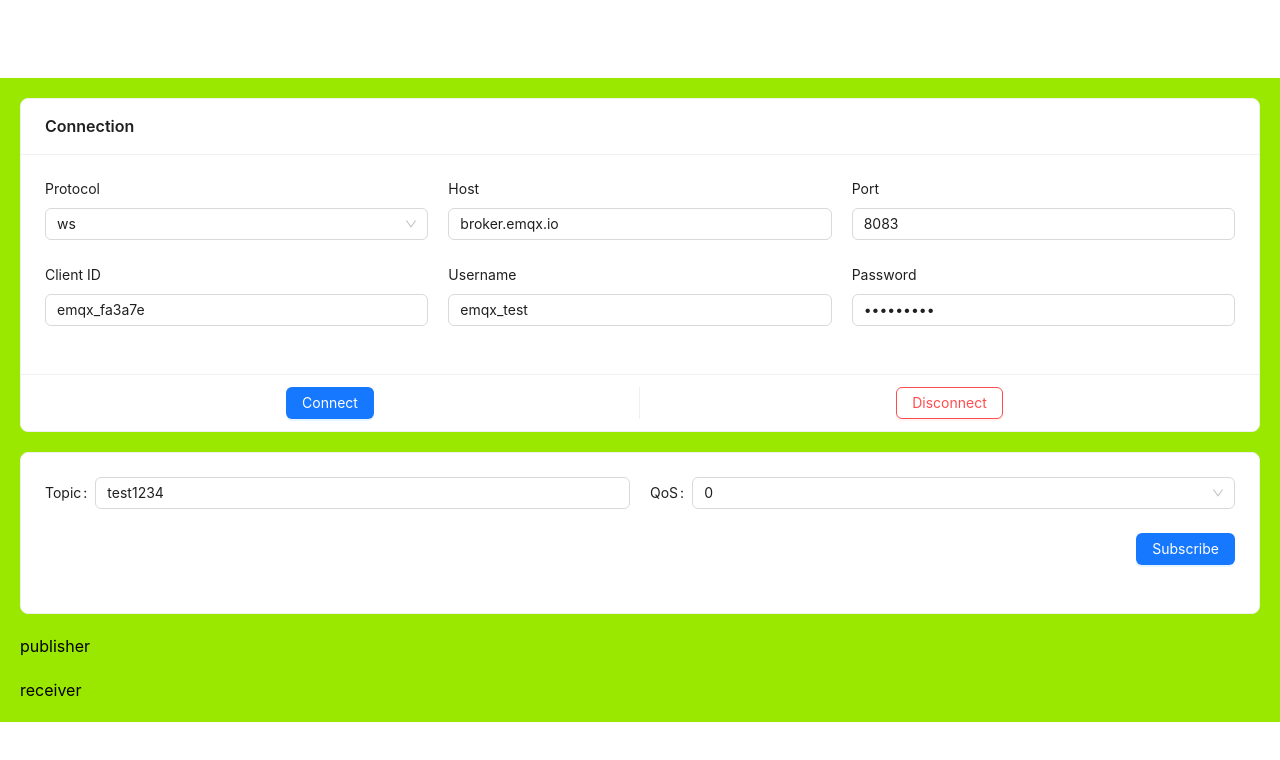
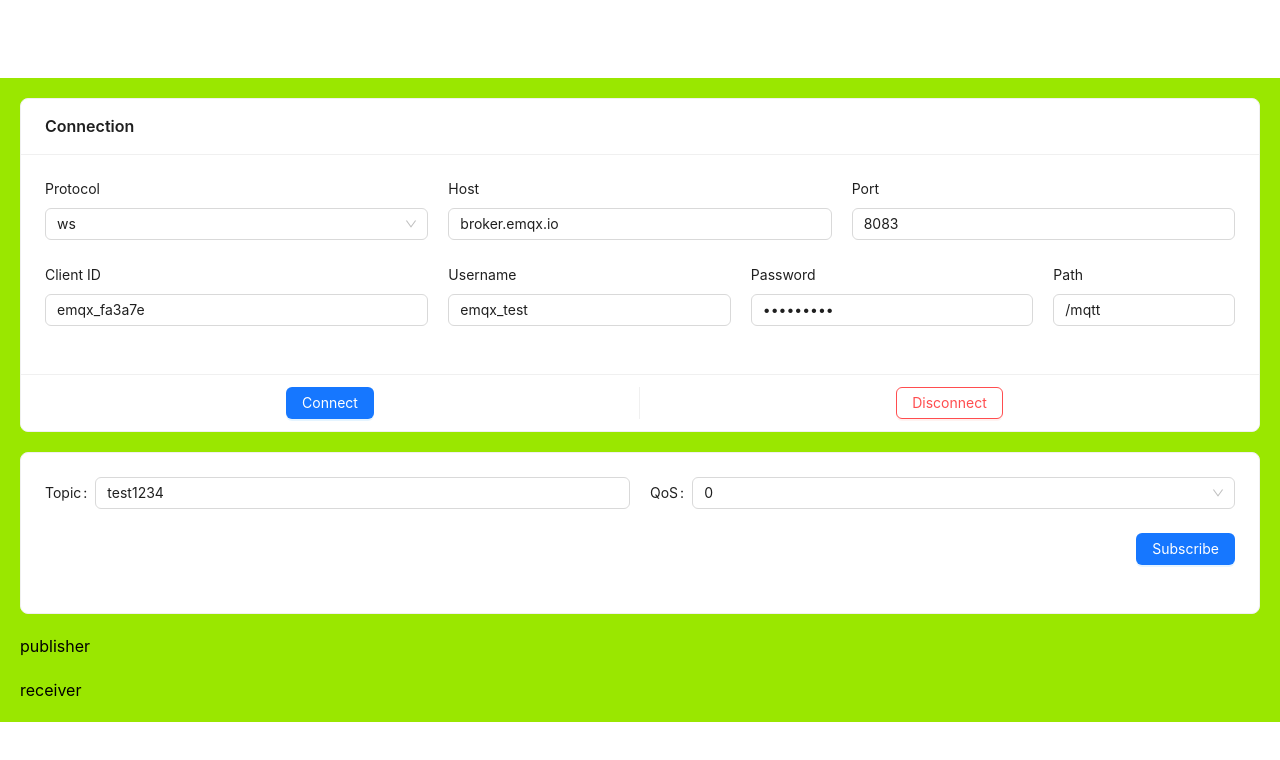
Before and after one commit to JEONG-JI-HEON/mqtt-study, a React (Vite) app: page / in a window 1280 px wide. Shown: the top 760 px of the page. Built offline with nearby package versions, Linux system fonts and the light colour scheme.

Commit message:
path 인풋 추가

```diff
--- a/src/components/Connection.jsx
+++ b/src/components/Connection.jsx
@@ -19,16 +19,16 @@ const Connection = ({ connect, disconnect, connectStatus }) => {
     clientId: "emqx_" + randomLet,
     port: 8083,
     username: "emqx_test",
-    userword: "emqx_test",
     password: "emqx_test",
+    path: "/mqtt",
   };
 
   console.log(option);
 
   const onFinish = (values) => {
     // console.log(values);
-    const { protocol, host, clientId, port, username, password } = values;
-    const url = `${protocol}://${host}:${port}/mqtt`;
+    const { protocol, host, clientId, port, username, password, path } = values;
+    const url = `${protocol}://${host}:${port}${path}`;
     const options = {
       clientId,
       username,
@@ -85,14 +85,19 @@ const Connection = ({ connect, disconnect, connectStatus }) => {
               <Input />
             </Form.Item>
           </Col>
-          <Col span={8}>
+          <Col span={6}>
             <Form.Item label="Username" name="username">
               <Input />
             </Form.Item>
           </Col>
-          <Col span={8}>
+          <Col span={6}>
             <Form.Item label="Password" name="password">
               <Input type="password" />
+            </Form.Item>
+          </Col>
+          <Col span={4}>
+            <Form.Item label="Path" name="path">
+              <Input />
             </Form.Item>
           </Col>
         </Row>
--- a/src/pages/MainPage/MainPage.jsx
+++ b/src/pages/MainPage/MainPage.jsx
@@ -49,7 +49,7 @@ const MainPage = () => {
       client.on("message", (topic, message) => {
         const payload = { topic, message: message.toString() };
         setPayload(payload);
-        console.log(`received message: ${message} from topic: ${topic}`);
+        console.log(`내용: ${message}, topic: ${topic}`);
       });
     }
   }, [client]);
@@ -96,7 +96,7 @@ const MainPage = () => {
       <Connection connect={mqttConnect} disconnect={mqttDisconnect} connectStatus={connectStatus} />
       <QosOption.Provider value={qosOption}>
         <Subscriber sub={mqttSub} unSub={mqttUnSub} showUnSub={isSubed} />
-        <Publisher />
+        <Publisher payload={payload} />
       </QosOption.Provider>
       <Receiver />
     </div>
```
